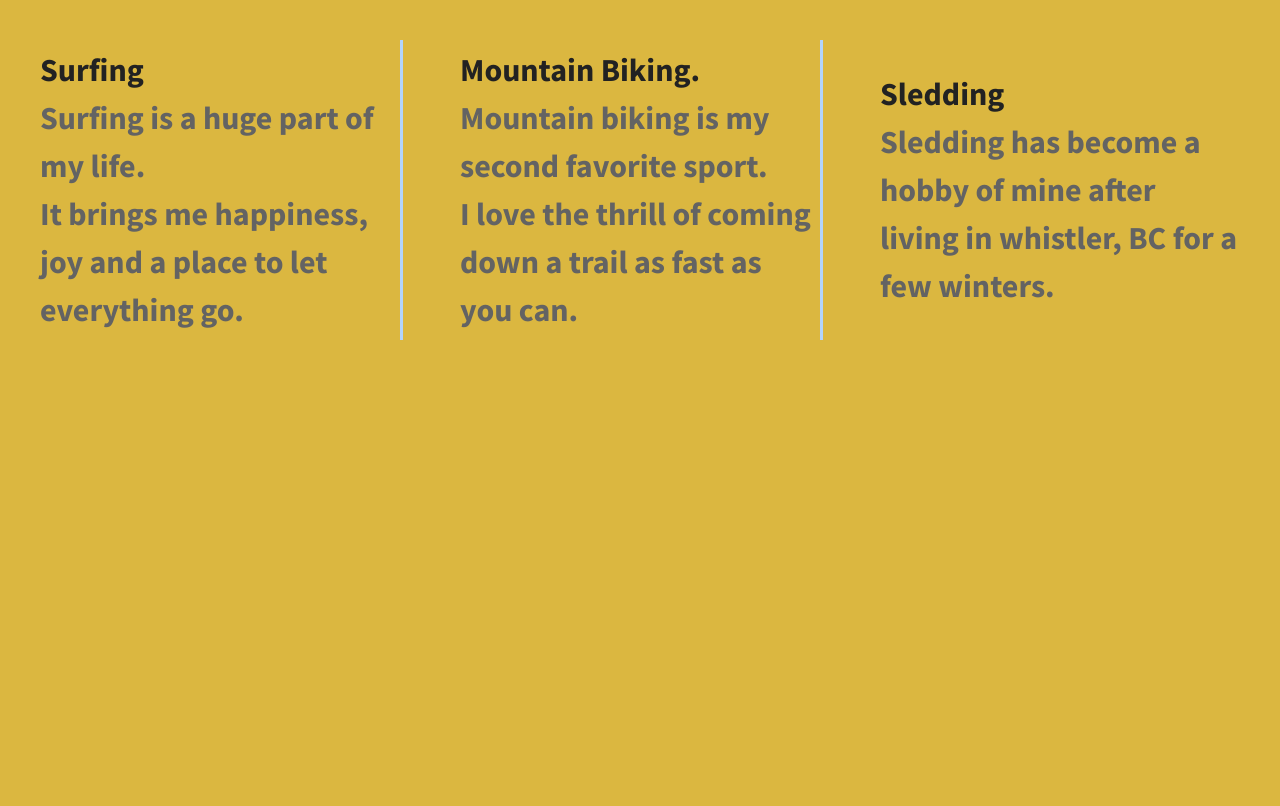
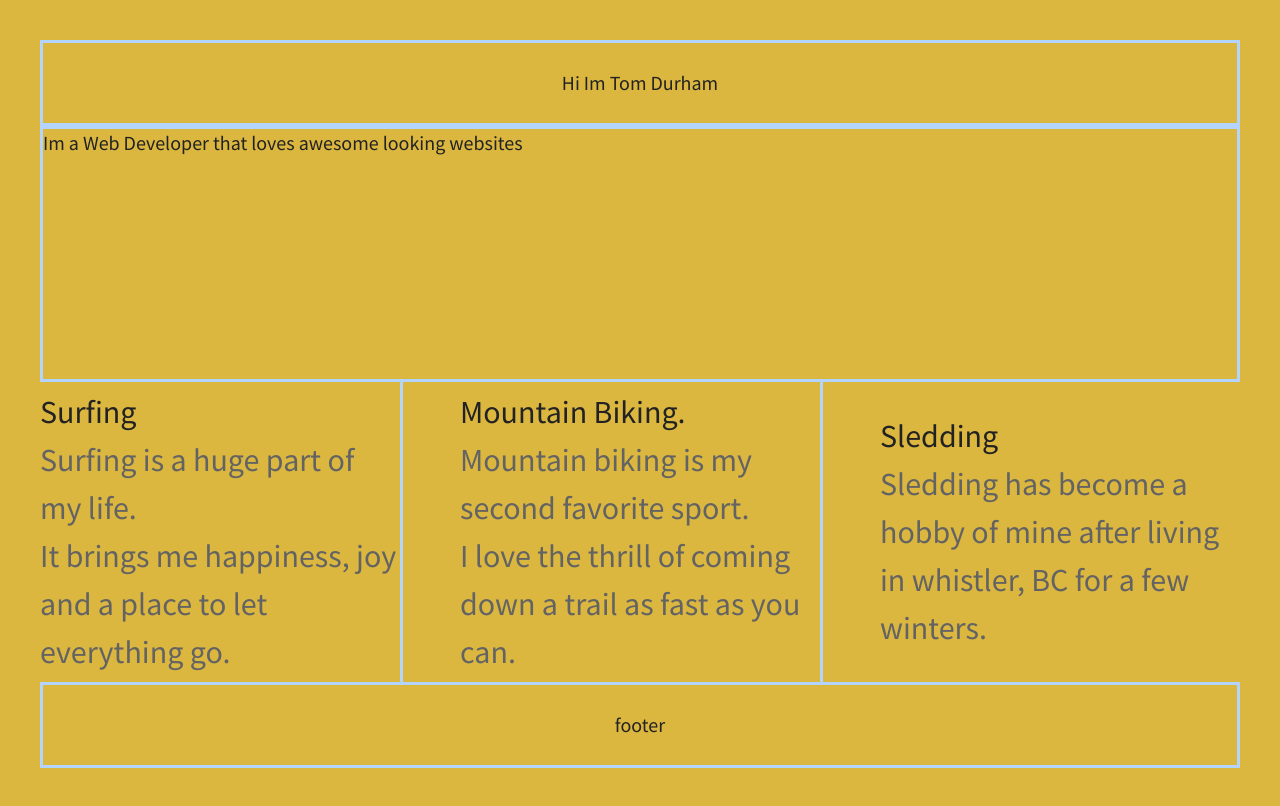
Before and after one commit to tomba199/divs-flexbox-starter, a plain HTML site: page index.html in a window 1280 px wide. Drawn offline with nearby package versions, Linux system fonts and the light colour scheme.

Commit message:
personalized the website

```diff
--- a/css/main.css
+++ b/css/main.css
@@ -101,6 +101,27 @@ html {
   height: 100%;
 }
 
+header,
+footer {
+  height: 80px;
+  width: 100%;
+}
+
+main {
+    border: #b3d4fc 3px solid;
+    height: 250px;
+    width: 100%;
+}
+
+header,
+footer {
+    display: flex;
+    justify-content: center;
+    align-items: center;
+    border: #b3d4fc 3px solid;
+
+}
+
 body {
   font-family: 'Source Sans Pro', sans-serif;
   padding: 2em;
@@ -108,14 +129,26 @@ body {
   height: 100%;
 }
 
-.wrapper {
-  /*add display:flex and set justify-content to space-between*/
-  font-weight: 700;
-  display: flex;
-  justify-content: space-between;
+
+.flex-container {
+    display: flex;
+    justify-content: center;
+    align-items: center;
+    flex-flow: row wrap;
+    justify-content: space-between;
 }
 
-.div-1, .div-2, .div-3 {
+.flex-items {
+    /*set display to flex and vertically & horizontally align by setting justify-content and align-items to center*/
+    color: #fff;
+    width: 30%;
+    height: 200px;
+    display: flex;
+    justify-content: center;
+    align-items: center;
+  }
+
+#div-1, #div-2, #div-3 {
   /*give the divs a width of 30%, add display:flex, set justify-content and align-items to center*/
   color: rgb(99, 99, 99);
   line-height: 1.5em;
@@ -130,7 +163,7 @@ span {
     color: #222;
 }
 
-.div-1, .div-2 {
+#div-1, #div-2 {
     border-right: 3px solid #b3d4fc;
 }
 
--- a/index.html
+++ b/index.html
@@ -21,19 +21,22 @@
             <p class="browserupgrade">You are using an <strong>outdated</strong> browser. Please <a href="http://browsehappy.com/">upgrade your browser</a> to improve your experience.</p>
         <![endif]-->
 
-        <section class="wrapper">
-            <div class="div-1">
+        <section class="flex-container">
+            <header>Hi Im Tom Durham</header>
+            <main>Im a Web Developer that loves awesome looking websites</main>
+            <div id="div-1" class="flex-items">
                 <p><span>Surfing</span><br>
                 Surfing is a huge part of my life.<br>
                 It brings me happiness, joy and a place to let everything go.</p>
             </div>
-            <div class="div-2">
+            <div id="div-2" class="flex-items">
                 <p><span>Mountain Biking.</span> <br>Mountain biking is my second favorite sport.<br>
                 I love the thrill of coming down a trail as fast as you can.</p>
             </div>
-            <div class="div-3">
+            <div id="div-3" class="flex-items">
                 <p><span>Sledding </span> <br>Sledding has become a hobby of mine after living in whistler, BC for a few winters.</p>
             </div>
+            <footer>footer</footer>
         </section>
 
         <script src="https://ajax.googleapis.com/ajax/libs/jquery/1.11.3/jquery.min.js"></script>
```
